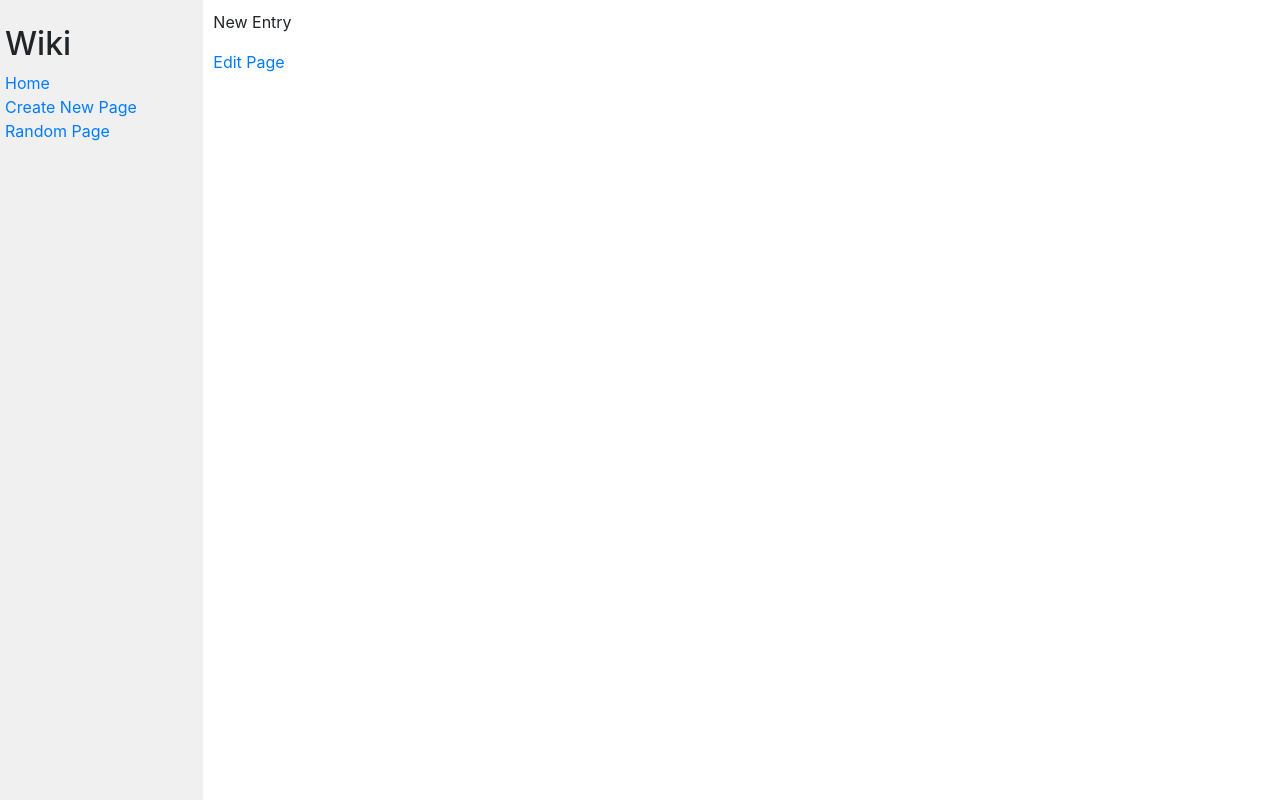
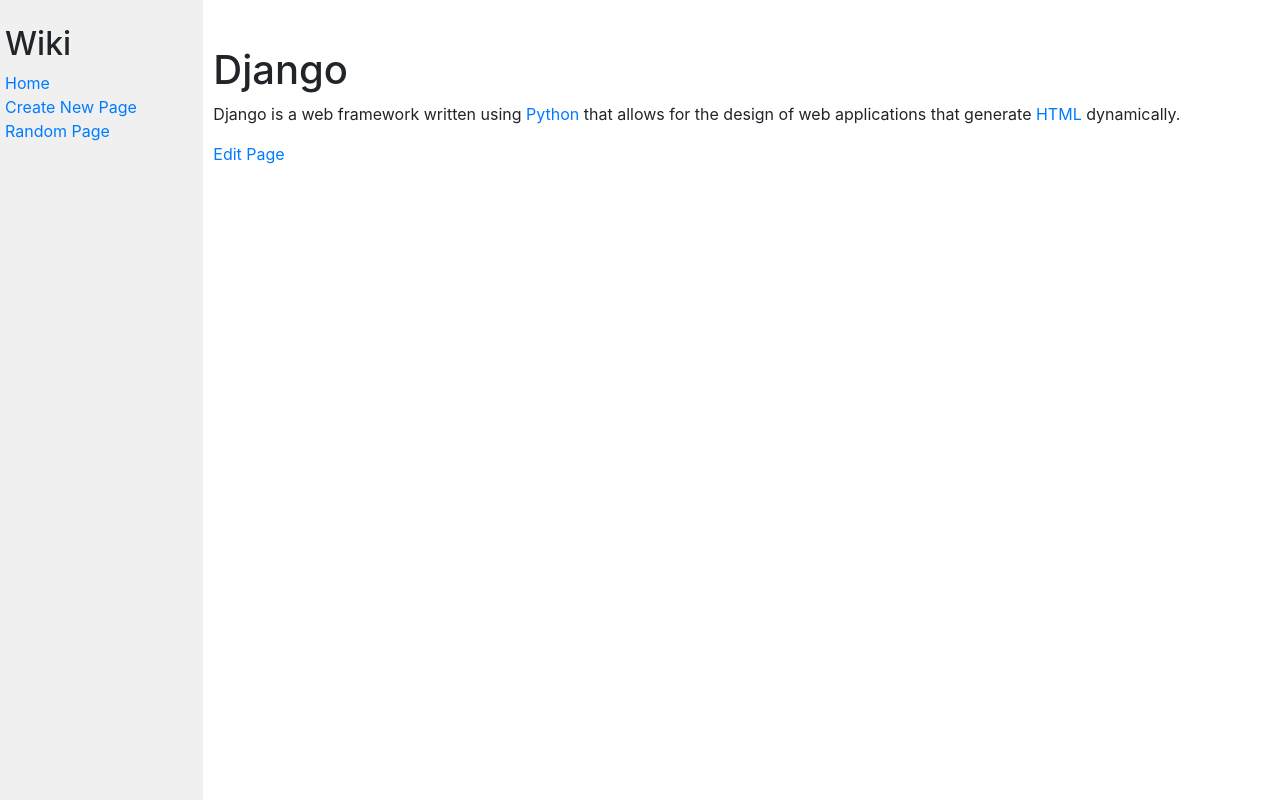
Before and after one commit to TahaFayyaz1/WIKI, a Django app: page /random in a window 1280 px wide. Run offline with Django 3.2, Linux system fonts and the light colour scheme; some libraries are stand-ins or nearby versions.

Commit message:
Markdown to HTML Conversion (Task 7) Completed | Whole Project Completed | Tweaking in code and some basic styling left

```diff
--- a/wiki/encyclopedia/templates/encyclopedia/content.html
+++ b/wiki/encyclopedia/templates/encyclopedia/content.html
@@ -1,7 +1,7 @@
 {% extends "encyclopedia/layout.html" %} {% block title %} {{title}}
 {%endblock%} {%block body%}
 
-<p>{{content}}</p>
+<p>{{content|safe}}</p>
 
 <a href="{% url 'encyclopedia:edit_page' title %}">Edit Page</a>
 {%endblock%}
--- a/wiki/encyclopedia/templates/encyclopedia/randompage.html
+++ /dev/null
@@ -1 +0,0 @@
-<h1>Hello</h1>
--- a/wiki/encyclopedia/util.py
+++ b/wiki/encyclopedia/util.py
@@ -1,5 +1,4 @@
 import re
-
 from django.core.files.base import ContentFile
 from django.core.files.storage import default_storage
 
--- a/wiki/encyclopedia/views.py
+++ b/wiki/encyclopedia/views.py
@@ -4,9 +4,10 @@
 from django.urls import reverse
 from difflib import get_close_matches
 from django.conf import settings
+from . import forms
 import os.path
 import random
-from . import forms
+import markdown2
 
 
 
@@ -35,7 +36,7 @@
 
 
 def display_content (request, title):
-    content=util.get_entry(title)
+    content=markdown2.markdown(util.get_entry(title))
     if content is None:
         return render (request, "encyclopedia/error.html", {"title": title})
     else:
@@ -56,7 +57,7 @@
                 newpagefile = open(os.path.join(settings.BASE_DIR, 'entries', f"{title}.md"), "w")
                 newpagefile.write(description)
                 newpagefile.close()
-                return render(request, "encyclopedia/content.html", {"title": title, "content": description})
+                return render(request, "encyclopedia/content.html", {"title": title, "content": markdown2.markdown(description)})
 
     return render (request, "encyclopedia/createnewpage.html",{"newpage_form": forms.NewPage()})
 
@@ -82,4 +83,4 @@
 
 def random_entry(request):
     random_title = random.choice(util.list_entries())
-    return render(request, "encyclopedia/content.html", {"title":random_title, "content":random_title})
+    return render(request, "encyclopedia/content.html", {"title":random_title, "content":markdown2.markdown(util.get_entry(random_title))})
```
Also changed, not shown: wiki/entries/CSS.md (+2 -0 lines), wiki/entries/New Entry.md (deleted, +0 -1 lines), wiki/entries/hello.md (deleted, +0 -1 lines).
